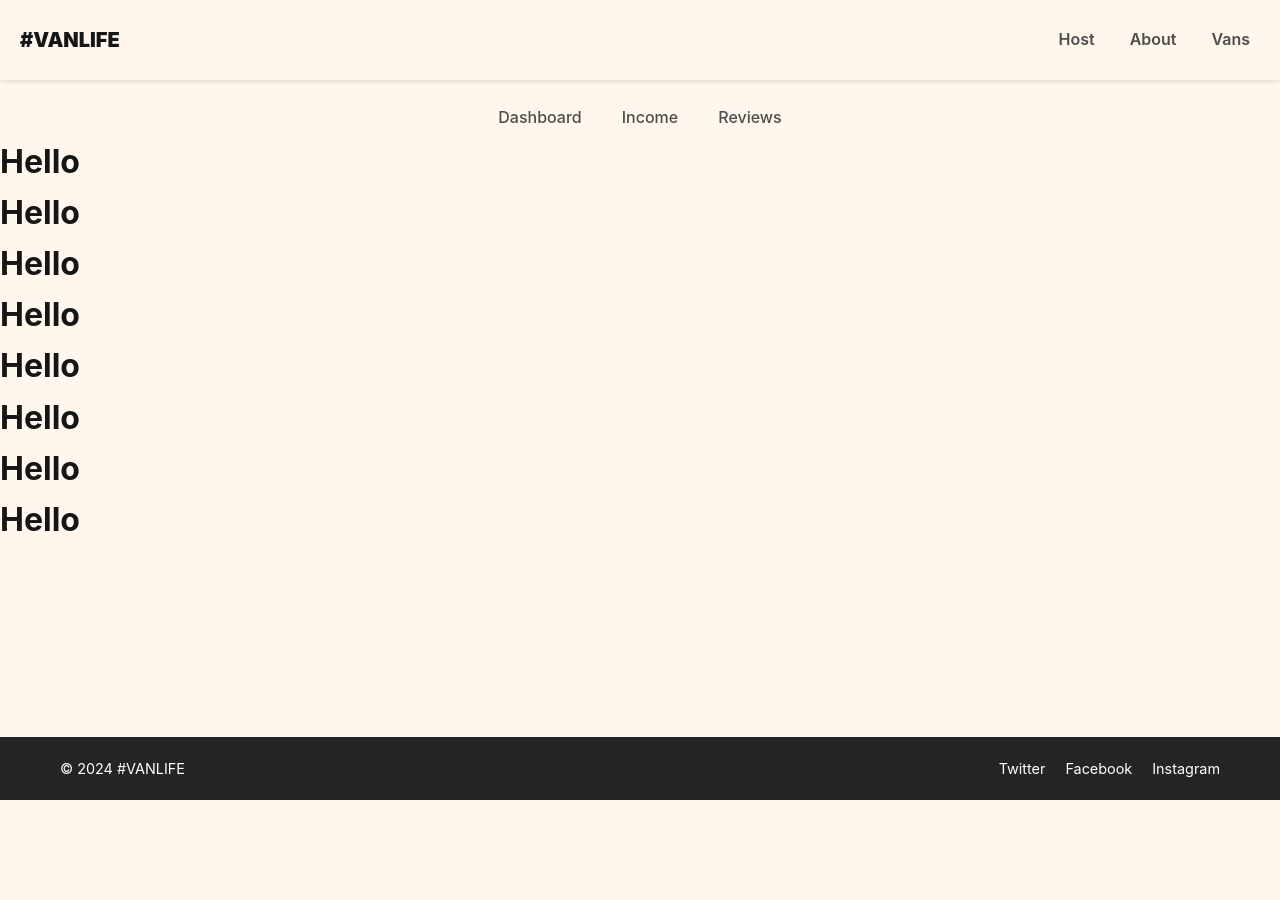
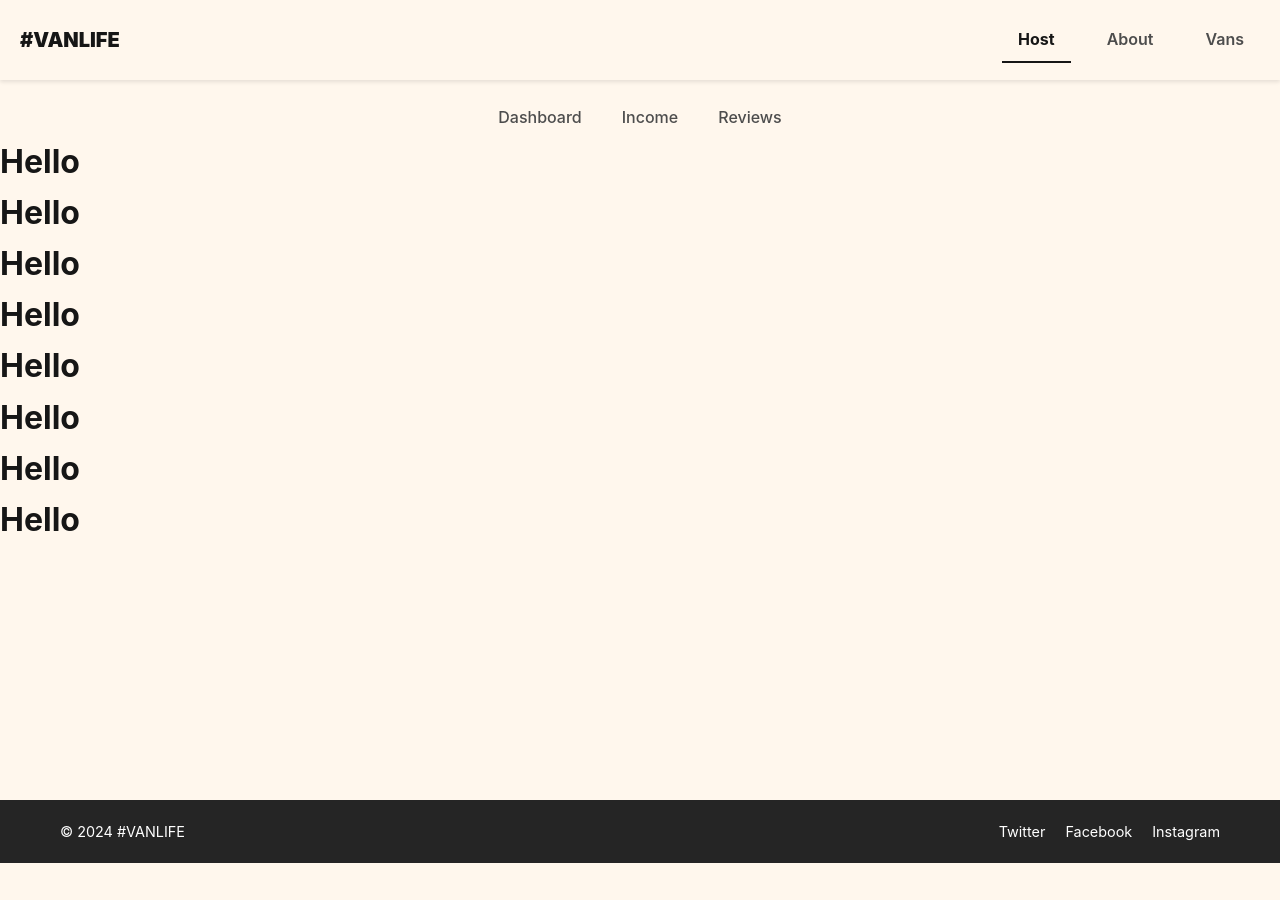
Before and after one commit to LuqmanNurhakimRosli/VanLife-App, a React (Vite) app: page /host in a window 1280 px wide. After the commit the page ends 863 px from the top, so only its background shows below. Built offline with nearby package versions, Linux system fonts and the light colour scheme; what miragejs would draw is missing.

Commit message:
nice adjust

```diff
--- a/src/components/Header.tsx
+++ b/src/components/Header.tsx
@@ -1,17 +1,37 @@
-import {Link} from 'react-router-dom'
-import './css/header.css'
+import { Link, NavLink } from "react-router-dom";
+import "./css/Header.css";
 
-function Header() {
+function Header(): JSX.Element {
   return (
     <header>
-        <Link to="/" className="logo-brand">#VANLIFE</Link>
-        <nav className="nav">
-            <Link to="/host">Host</Link>
-            <Link to="/about">About</Link>
-            <Link to="/vans">Vans</Link>
-        </nav>
+      {/* Logo or Branding */}
+      <Link to="/" className="logo-brand">
+        #VANLIFE
+      </Link>
+
+      {/* Navigation Links */}
+      <nav className="nav">
+        <NavLink
+          to="/host"
+          className={({ isActive }) => (isActive ? "active-link" : undefined)}
+        >
+          Host
+        </NavLink>
+        <NavLink
+          to="/about"
+          className={({ isActive }) => (isActive ? "active-link" : undefined)}
+        >
+          About
+        </NavLink>
+        <NavLink
+          to="/vans"
+          className={({ isActive }) => (isActive ? "active-link" : undefined)}
+        >
+          Vans
+        </NavLink>
+      </nav>
     </header>
-  )
+  );
 }
 
-export default Header
+export default Header;
--- a/src/components/Layout.tsx
+++ b/src/components/Layout.tsx
@@ -6,13 +6,13 @@ import './css/layout.css'
 
 function Layout() {
   return (
-    <>
+    <div>
         <Header />
         <main className="outlet-wrapper">
             <Outlet />
         </main>
         <Footer />
-    </>
+    </div>
   )
 }
 
--- a/src/components/css/Footer.css
+++ b/src/components/css/Footer.css
@@ -2,9 +2,9 @@
     background-color: #252525;
     color: #FFFFFF;
     padding: 20px 0;
-    position: fixed;
+    width: 100%;
+    position: relative;
     bottom: 0;
-    width: 100%;
 }
 
 .footer-content {
--- a/src/components/css/Header.css
+++ b/src/components/css/Header.css
@@ -5,15 +5,16 @@ header {
   align-items: center;
   justify-content: space-between;
   padding: 0 20px;
-    background-color: #FFF7ED;
+  background-color: #fff7ed;
   box-shadow: 0 2px 4px rgba(0, 0, 0, 0.1);
-    position: fixed;
+  position: fixed; /* Keeps header at the top */
   top: 0;
   left: 0;
   right: 0;
   z-index: 1000;
 }
 
+/* Logo Branding */
 .logo-brand {
   color: #161616;
   font-size: 1.25rem;
@@ -22,22 +23,49 @@ header {
   text-transform: uppercase;
 }
 
+/* Navigation Styles */
 .nav {
   display: flex;
-    gap: 15px;
+  gap: 20px;
+  align-items: center;
 }
 
 .nav a {
   text-decoration: none;
-    color: #4D4D4D;
+  color: #4d4d4d;
   font-weight: 600;
-    padding: 5px 10px;
-    transition: color 0.3s ease;
+  padding: 8px 16px;
+  border-radius: 4px;
+  transition: all 0.3s ease;
+  position: relative;
 }
 
 .nav a:hover {
   color: #161616;
-    text-decoration: underline;
+  background-color: rgba(0, 0, 0, 0.05);
+}
+
+.active-link {
+  font-weight: bold !important;
+  color: #161616 !important;
+  position: relative;
+}
+
+.active-link::after {
+  content: '';
+  position: absolute;
+  bottom: -2px;
+  left: 0;
+  width: 100%;
+  height: 2px;
+  background-color: #161616;
+  transform-origin: center;
+  transition: transform 0.3s ease;
+}
+
+/* Main Content Adjustment for Fixed Header */
+main {
+  margin-top: 80px; /* Creates space below the fixed header */
 }
 
 /* Responsive Breakpoints for Header */
@@ -59,6 +87,10 @@ header {
     font-size: 0.875rem;
     padding: 5px 8px;
   }
+
+  main {
+    margin-top: 70px; /* Adjust for reduced header height */
+  }
 }
 
 @media (max-width: 480px) {
@@ -79,4 +111,13 @@ header {
     font-size: 0.75rem;
     padding: 5px;
   }
+
+  main {
+    margin-top: 60px; /* Adjust for further reduced header height */
   }
+}
+
+/* Smooth Scrolling for Navigation (Optional) */
+html {
+  scroll-behavior: smooth;
+}
--- a/src/components/css/layout.css
+++ b/src/components/css/layout.css
@@ -3,3 +3,23 @@
     padding-bottom: 50px; /* Add space for fixed footer */
     min-height: calc(100vh - 100px); /* Ensure content fills viewport */
 }
+html, body {
+    margin: 0;
+    padding: 0;
+    height: 100%;
+  }
+
+  body {
+    display: flex;
+    flex-direction: column;
+  }
+
+  #root {
+    display: flex;
+    flex-direction: column;
+    min-height: 100%;
+  }
+
+  .outlet-wrapper {
+    flex: 1; /* This ensures the main content area takes up the available space */
+  }
```
Lines whose indentation alone changed are shown as unchanged.
